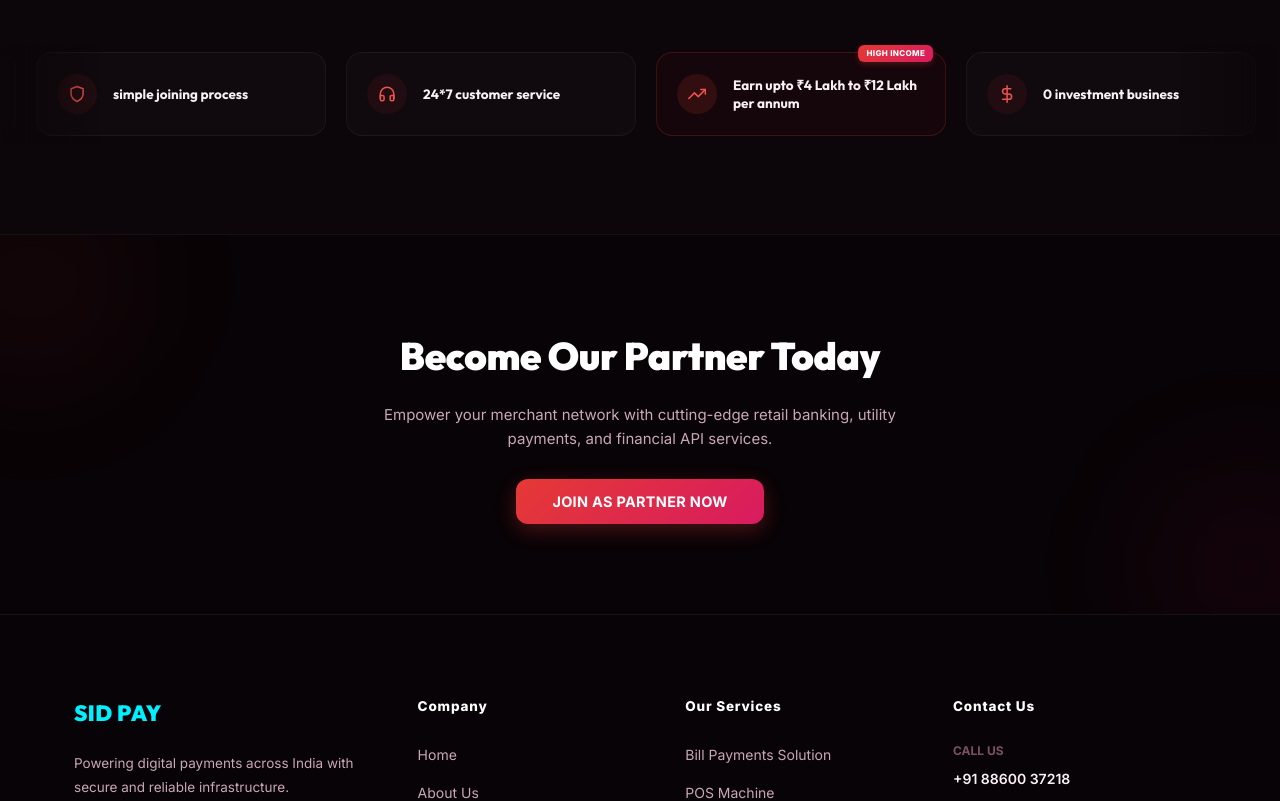
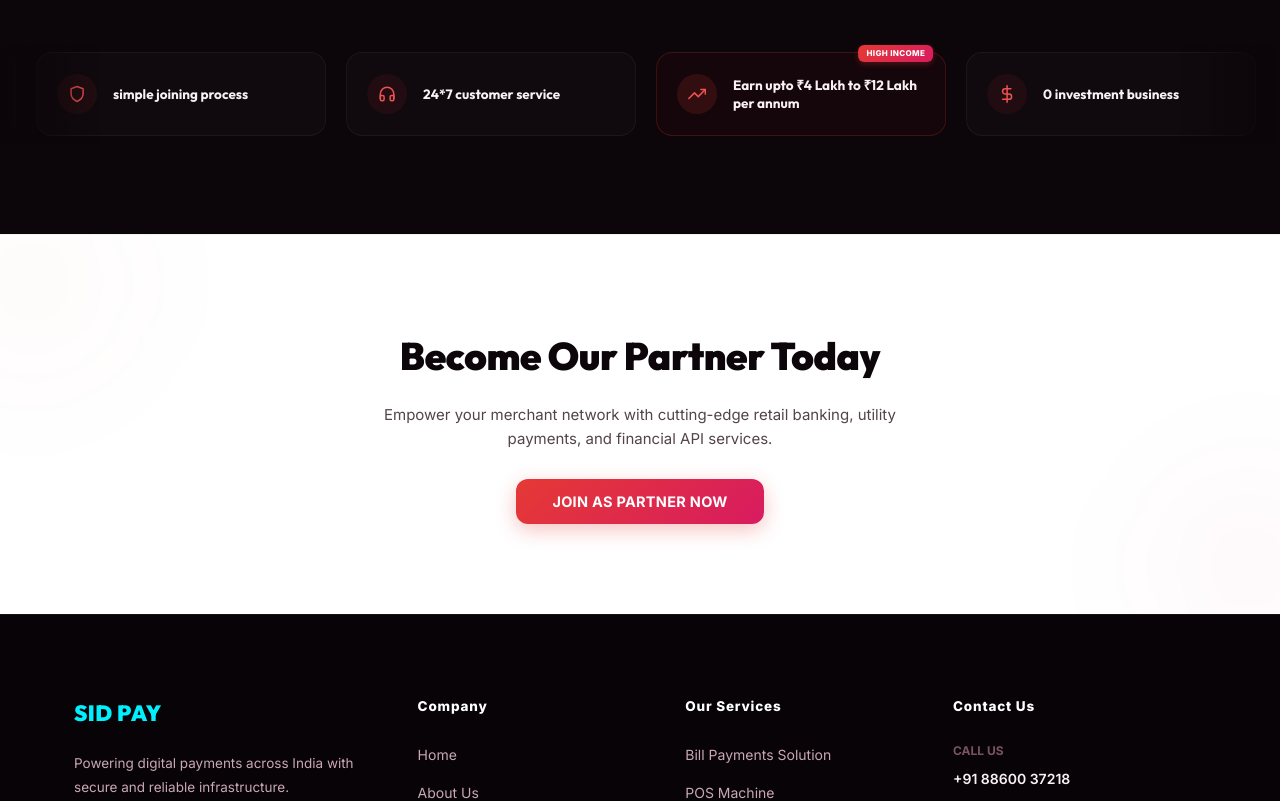
Before and after one commit to abhishekparekar/abheepay, a React (Vite) app: page /partners in a window 1280 px wide. Shown: the part 1543-2344 px from the top of the page. Built offline with nearby package versions, Linux system fonts and the light colour scheme; no server answers; the database is empty.

Commit message:
Convert Become Our Partner Today section inside Partners.jsx to a clean white background light theme

```diff
--- a/src/pages/Partners/Partners.jsx
+++ b/src/pages/Partners/Partners.jsx
@@ -416,24 +416,24 @@ const Partners = () => {
         </div>
       </section>
 
-      {/* Section 4: Dark Theme Journey Callout Block */}
+      {/* Section 4: Light Theme Journey Callout Block */}
       <section style={{
         padding: "var(--section-py) 24px",
-        background: "#080306",
-        color: "#f8f0f2",
-        borderTop: "1px solid rgba(255, 255, 255, 0.05)",
+        background: "#ffffff",
+        color: "#0c0509",
+        borderTop: "1px solid rgba(0, 0, 0, 0.05)",
         textAlign: "center",
         position: "relative",
         overflow: "hidden"
       }}>
-        {/* Neon glowing backdrops */}
+        {/* Subtle glowing backdrops */}
         <div style={{
           position: "absolute",
           top: "-30%",
           left: "-10%",
           width: 320,
           height: 320,
-          background: "radial-gradient(circle, rgba(229,57,53,0.08) 0%, transparent 70%)",
+          background: "radial-gradient(circle, rgba(229,57,53,0.03) 0%, transparent 70%)",
           pointerEvents: "none",
           filter: "blur(50px)"
         }} />
@@ -443,7 +443,7 @@ const Partners = () => {
           right: "-10%",
           width: 320,
           height: 320,
-          background: "radial-gradient(circle, rgba(216,27,96,0.08) 0%, transparent 70%)",
+          background: "radial-gradient(circle, rgba(216,27,96,0.03) 0%, transparent 70%)",
           pointerEvents: "none",
           filter: "blur(50px)"
         }} />
@@ -453,13 +453,13 @@ const Partners = () => {
             fontWeight: 900,
             fontSize: "clamp(1.8rem, 3.5vw, 2.4rem)",
             letterSpacing: "-0.01em",
-            color: "#fff",
+            color: "#0c0509",
             marginBottom: 14,
             marginTop: 0
           }}>
             Become Our Partner Today
           </h2>
-          <p style={{ color: "#c9a8b4", maxWidth: 520, margin: "0 auto 28px", fontSize: 15, lineHeight: 1.6 }}>
+          <p style={{ color: "#524449", maxWidth: 520, margin: "0 auto 28px", fontSize: 15, lineHeight: 1.6 }}>
             Empower your merchant network with cutting-edge retail banking, utility payments, and financial API services.
           </p>
 
```
